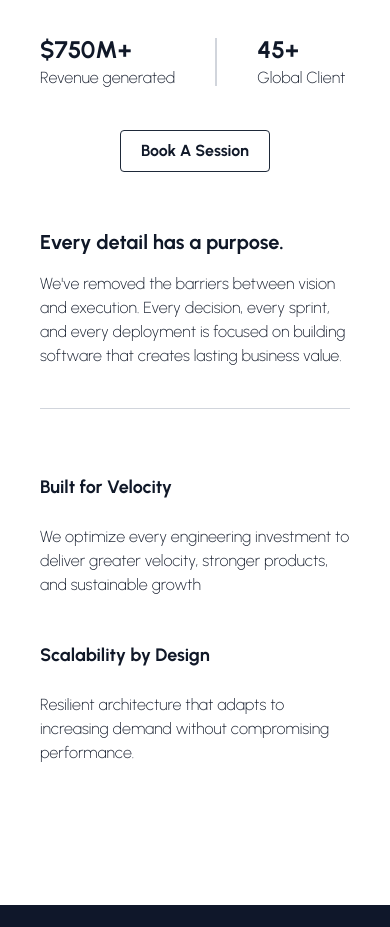
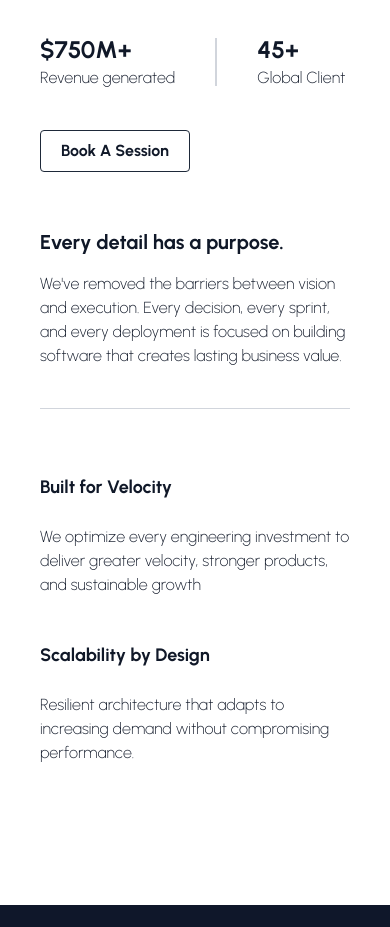
Before and after one commit to Kelechiemmanuel/Portfolio, a React (Vite) app in the folder Frontend/: page / in a window 390 px wide. Shown: the part 2760-3687 px from the top of the page. Built offline with nearby package versions, Linux system fonts and the light colour scheme.

Commit message:
✅✅✅✅

```diff
--- a/Frontend/src/pages/About.jsx
+++ b/Frontend/src/pages/About.jsx
@@ -35,9 +35,7 @@ const About = () => {
                                 <p>Global Client</p>
                             </div>
                         </div>
-                        <div className='flex justify-center lg:justify-start'>
-                            <Booking />
-                        </div>
+                        <Booking />
                     </div>
                     <div>
                         <h2 className='text-xl font-bold leading-15'>Every detail has a purpose.</h2>
```
